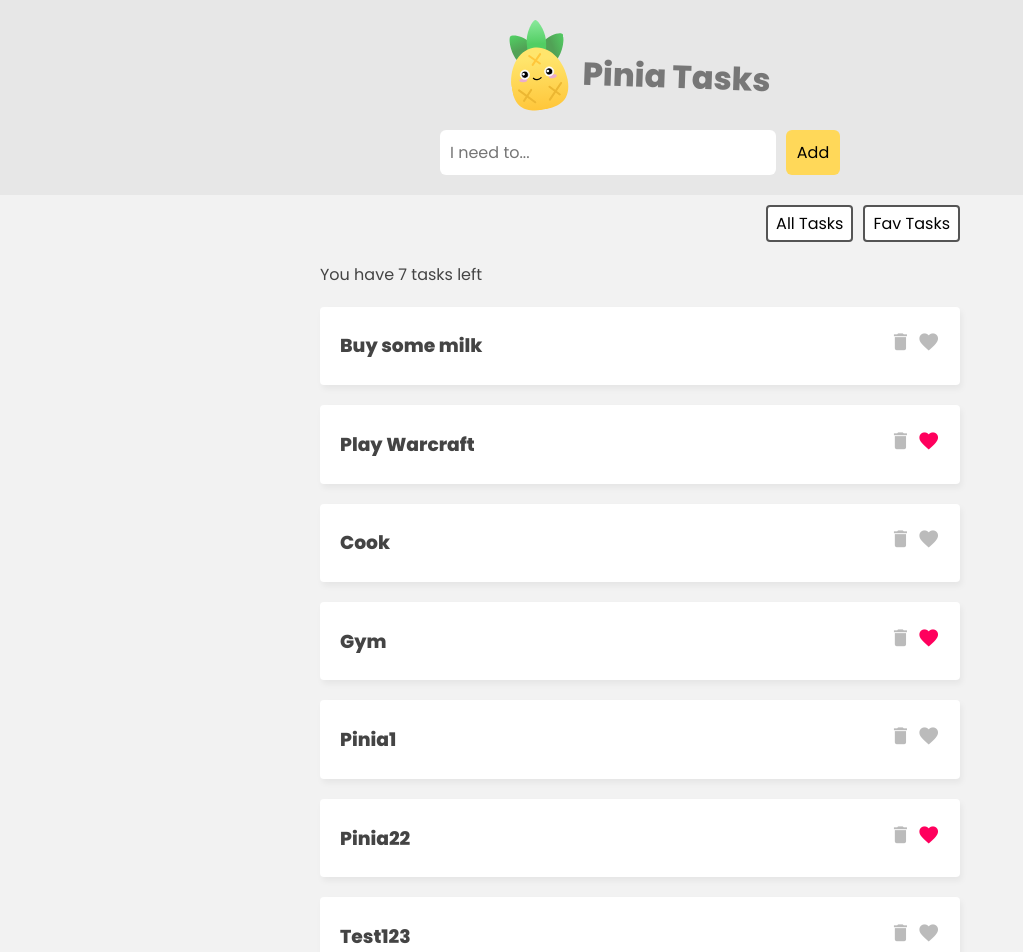
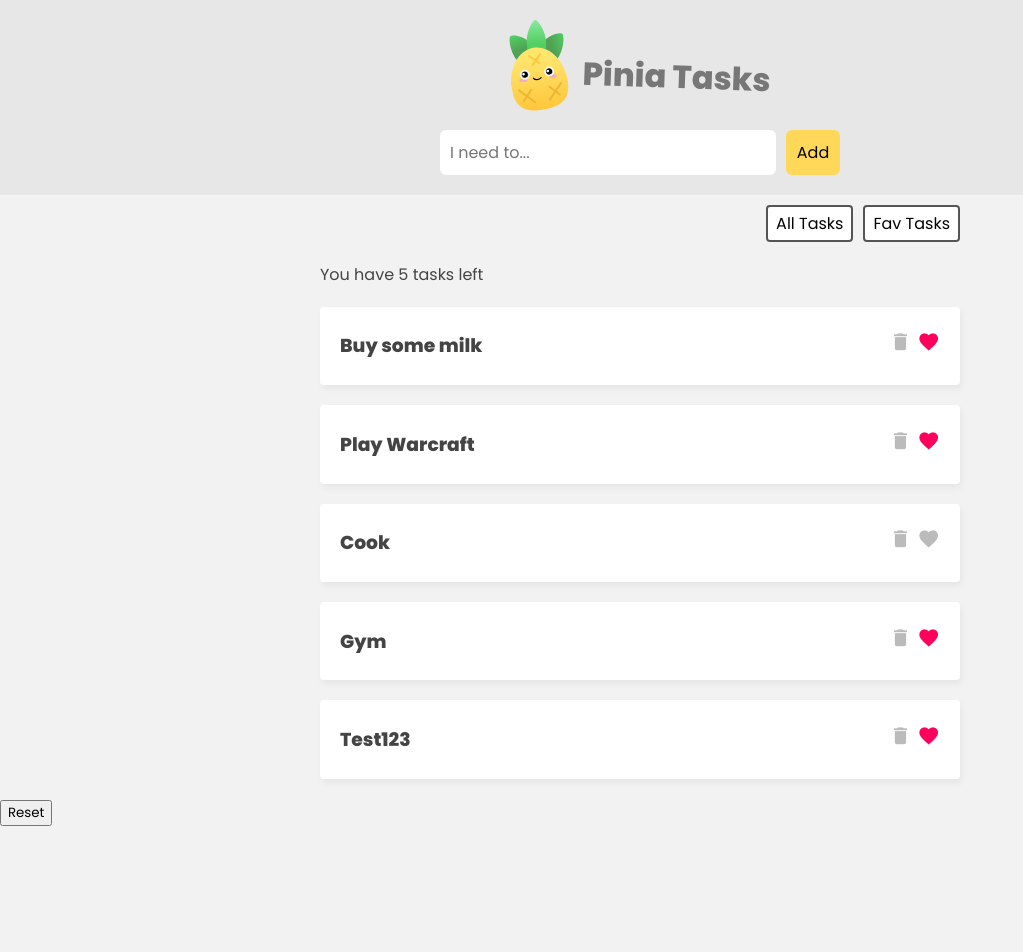
Before and after one commit to janicijevesovic/VueJS, a Vue app in the folder pinia-tasks/: page / in a window 1280 px wide. Shown: the top 952 px of the page, without its empty margins (0-1023 px from the left). After the commit the page ends 826 px from the top, so only its background shows below. Built offline with nearby package versions, Linux system fonts and the light colour scheme; data requests are answered from the project's data file.

Commit message:
Resetting State, storeToRefs

```diff
--- a/pinia-tasks/src/App.vue
+++ b/pinia-tasks/src/App.vue
@@ -14,21 +14,23 @@
 			<button @click="filter = 'favs'">Fav Tasks</button>
 		</nav>
 
-		<div v-if="taskStore.isLoading" class="loading">Loading tasks...</div>
+		<div v-if="isLoading" class="loading">Loading tasks...</div>
 
 		<div v-if="filter === 'all'" class="task-list">
-			<p>You have {{ taskStore.totalCount }} tasks left</p>
-			<div v-for="task in taskStore.tasks">
+			<p>You have {{ totalCount }} tasks left</p>
+			<div v-for="task in tasks">
 				<TaskDetails :task="task" />
 			</div>
 		</div>
 
 		<div v-if="filter === 'favs'" class="task-list">
-			<p>You have {{ taskStore.favCount }} favs left</p>
-			<div v-for="task in taskStore.favs">
+			<p>You have {{ favCount }} favs left</p>
+			<div v-for="task in favs">
 				<TaskDetails :task="task" />
 			</div>
 		</div>
+
+		<button @click="taskStore.$reset">Reset</button>
 	</main>
 </template>
 
@@ -37,8 +39,10 @@ import { ref } from 'vue';
 import { useTaskStore } from './stores/TaskStore';
 import TaskDetails from './components/TaskDetails.vue';
 import TaskForm from './components/TaskForm.vue';
+import { storeToRefs } from 'pinia';
 
 const taskStore = useTaskStore();
+const { tasks, isLoading, favs, totalCount, favCount } = storeToRefs(taskStore);
 
 taskStore.getTasks();
 
--- a/pinia-tasks/src/data/db.json
+++ b/pinia-tasks/src/data/db.json
@@ -3,7 +3,7 @@
     {
       "id": 1,
       "title": "Buy some milk",
-      "isFav": false
+      "isFav": true
     },
     {
       "id": 2,
@@ -21,18 +21,8 @@
       "isFav": true
     },
     {
-      "title": "Pinia1",
-      "isFav": false,
-      "id": 1685561384054
-    },
-    {
-      "title": "Pinia22",
+      "title": "Test123",
       "isFav": true,
-      "id": 1685561435659
-    },
-    {
-      "title": "Test123",
-      "isFav": false,
       "id": 1685561558692
     }
   ]
```
